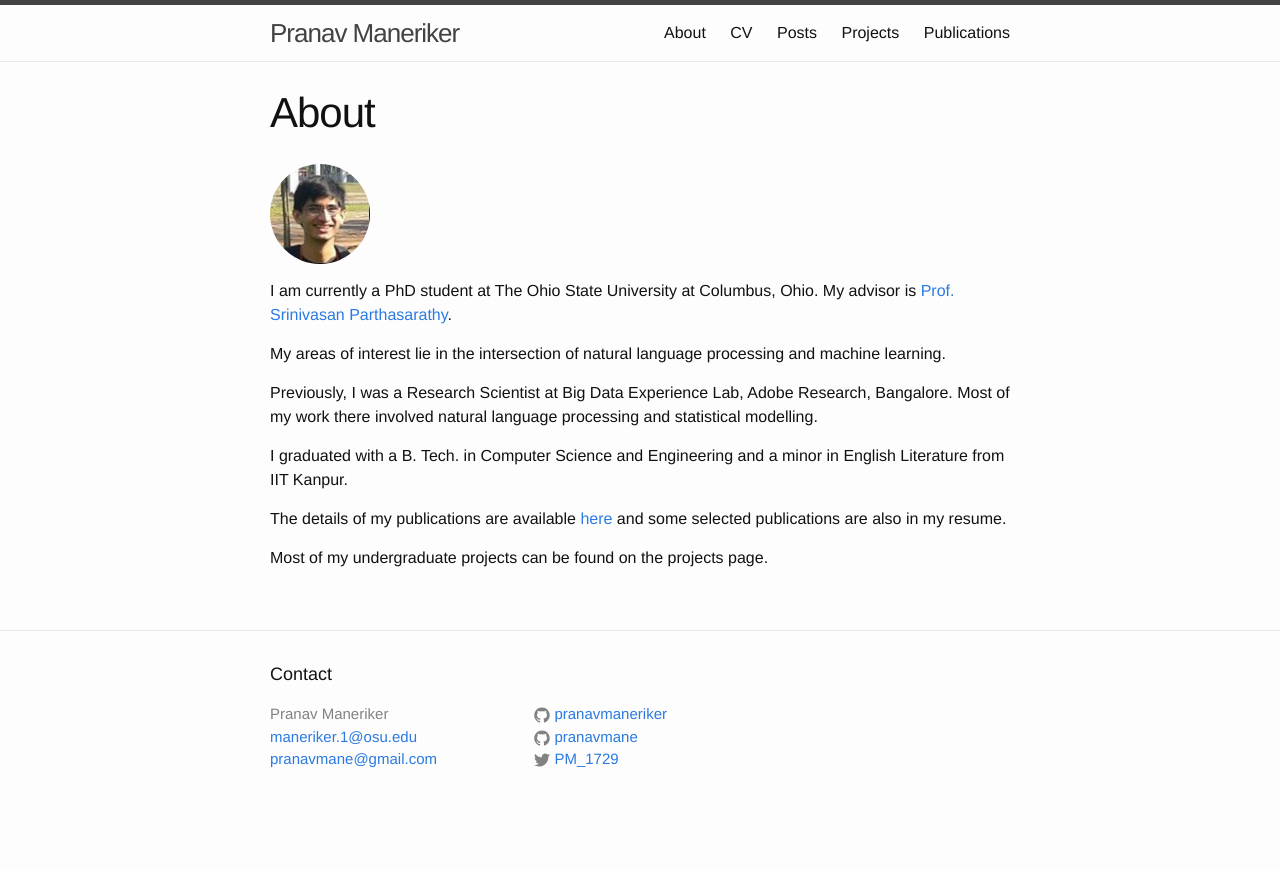
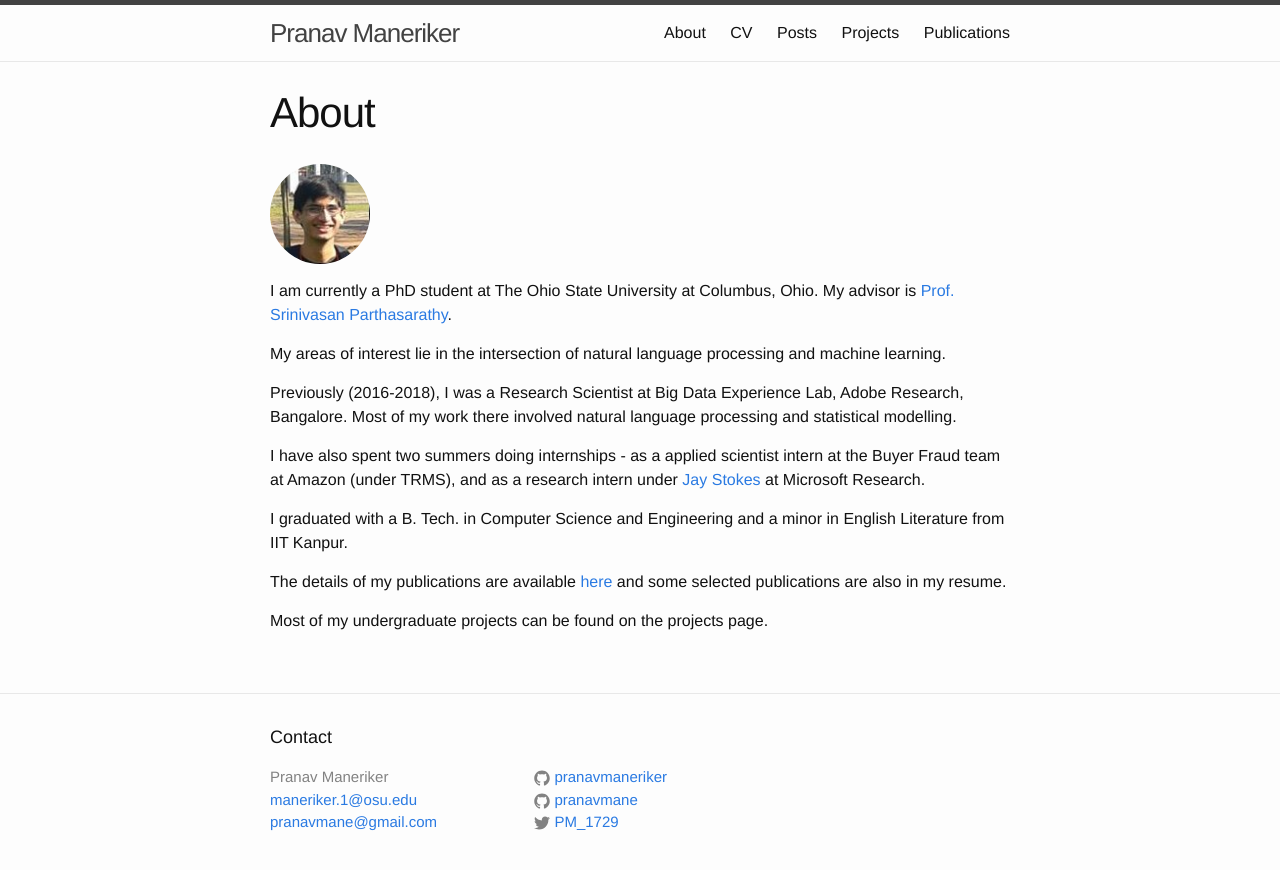
Before and after one commit to pranavmaneriker/pranavmaneriker.github.io, a Jekyll site: the page built from about.md, in a window 1280 px wide. Shown: the top 870 px of the page. Built offline with Jekyll 4.4.1, drawn with Linux system fonts in a browser that asks for light colours.

Commit message:
Added internship details

```diff
--- a/about.md
+++ b/about.md
@@ -10,7 +10,9 @@ I am currently a PhD student at The Ohio State University at Columbus, Ohio. My
 
 My areas of interest lie in the intersection of natural language processing and machine learning.
 
-Previously, I was a Research Scientist at Big Data Experience Lab, Adobe Research, Bangalore. Most of my work there involved natural language processing and statistical modelling.
+Previously (2016-2018), I was a Research Scientist at Big Data Experience Lab, Adobe Research, Bangalore. Most of my work there involved natural language processing and statistical modelling.
+
+I have also spent two summers doing internships - as a applied scientist intern at the Buyer Fraud team at Amazon (under TRMS), and as a research intern under [Jay Stokes](https://www.microsoft.com/en-us/research/people/jstokes/) at Microsoft Research.
 
 I graduated with a B. Tech. in Computer Science and Engineering and a minor in English Literature from IIT Kanpur.
 
```
